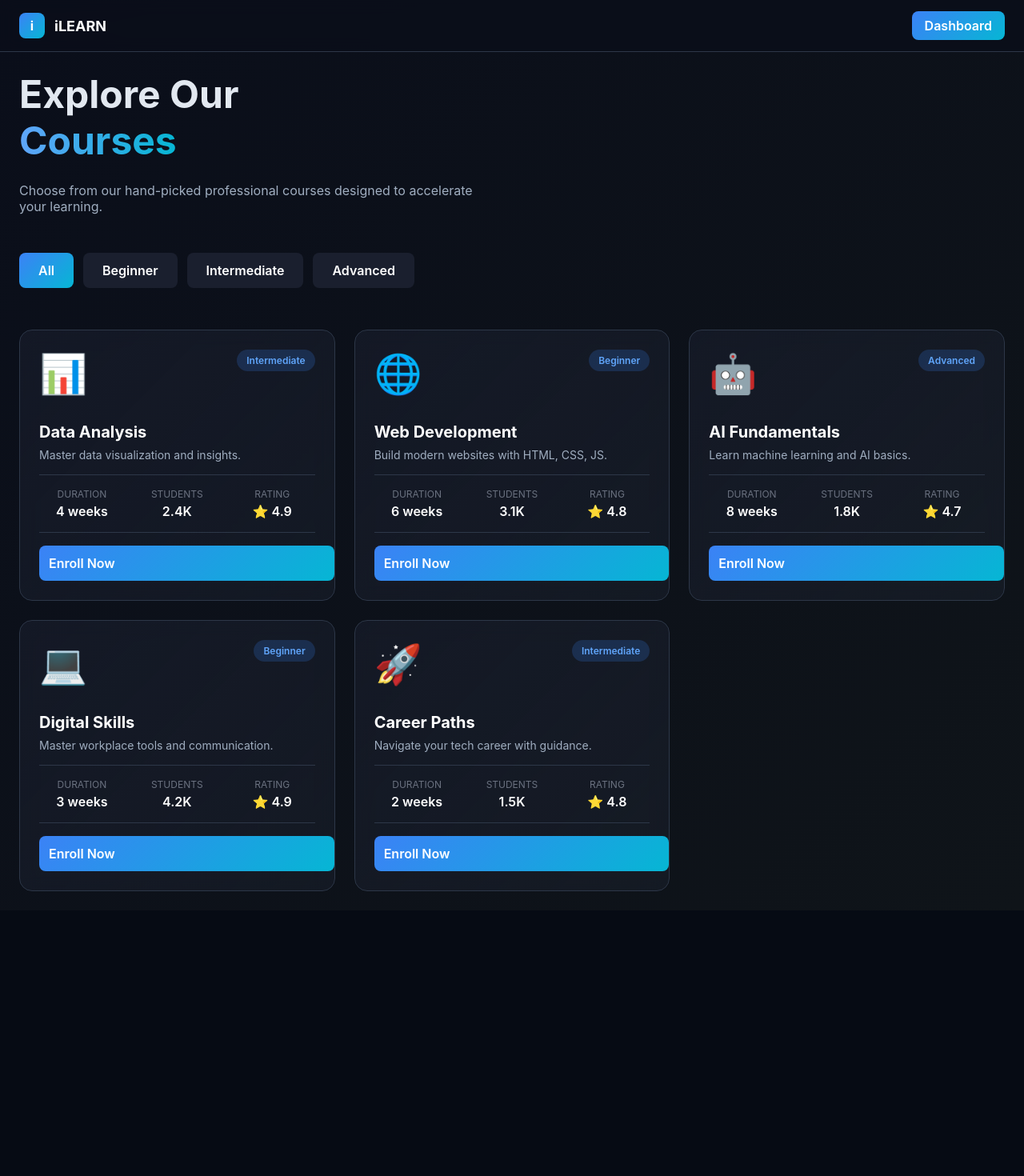
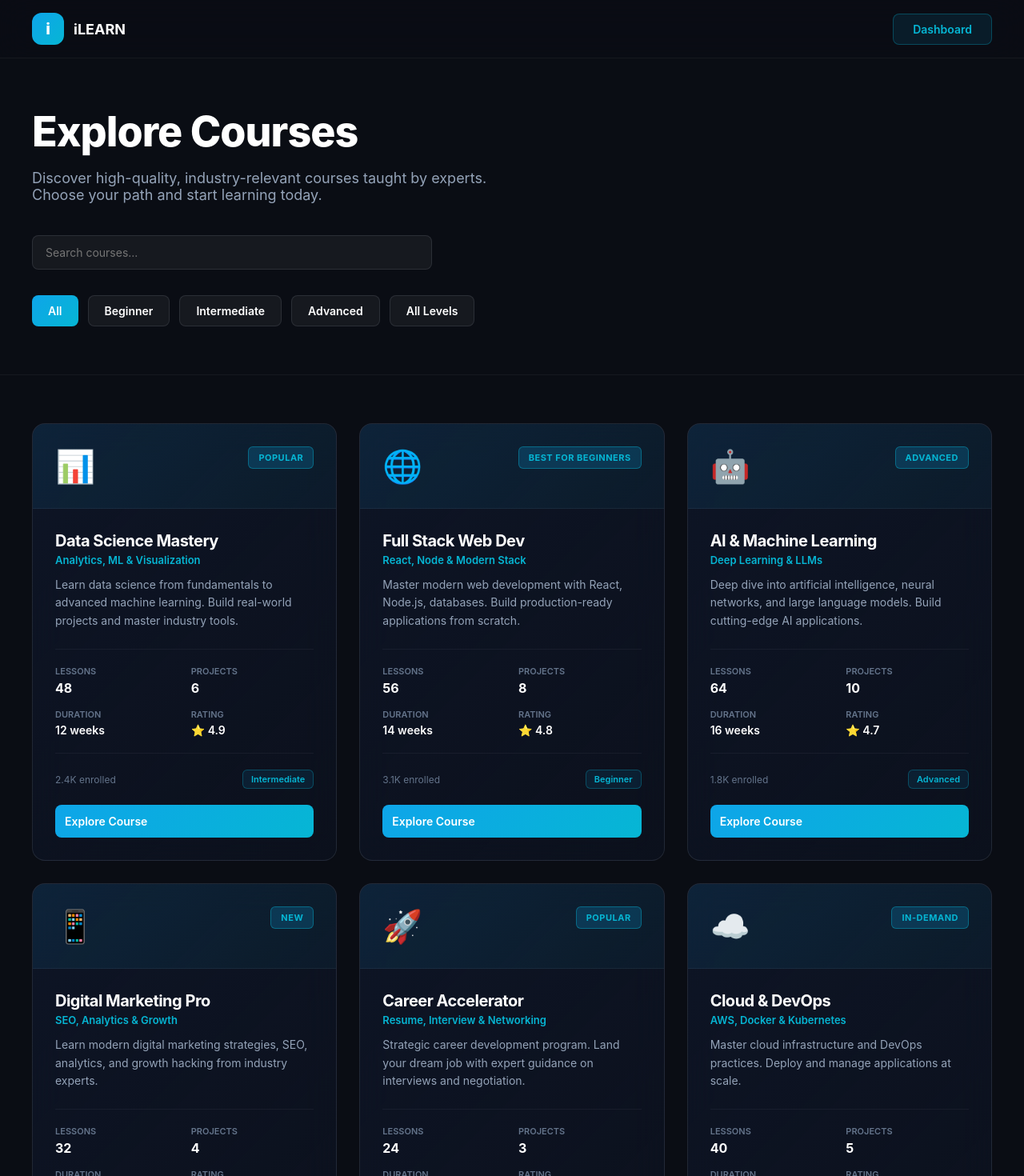
Before and after one commit to emmagreat49-glitch/ilearn-nextjs, a Next.js app: page /courses in a window 1280 px wide. Shown: the top 1470 px of the page at 80% size. Before the commit the page ends 1138 px from the top, so only its background shows below. Built offline with nearby package versions, Linux system fonts and the light colour scheme.

Commit message:
redesign: premium investor-ready saaS aesthetic

```diff
--- a/app/courses/page.tsx
+++ b/app/courses/page.tsx
@@ -2,99 +2,394 @@
 import { useState } from 'react'
 
 const COURSES = [
-  { id: 1, title: 'Data Analysis', desc: 'Master data visualization and insights.', icon: '📊', level: 'Intermediate', duration: '4 weeks', students: '2.4K', rating: 4.9 },
-  { id: 2, title: 'Web Development', desc: 'Build modern websites with HTML, CSS, JS.', icon: '🌐', level: 'Beginner', duration: '6 weeks', students: '3.1K', rating: 4.8 },
-  { id: 3, title: 'AI Fundamentals', desc: 'Learn machine learning and AI basics.', icon: '🤖', level: 'Advanced', duration: '8 weeks', students: '1.8K', rating: 4.7 },
-  { id: 4, title: 'Digital Skills', desc: 'Master workplace tools and communication.', icon: '💻', level: 'Beginner', duration: '3 weeks', students: '4.2K', rating: 4.9 },
-  { id: 5, title: 'Career Paths', desc: 'Navigate your tech career with guidance.', icon: '🚀', level: 'Intermediate', duration: '2 weeks', students: '1.5K', rating: 4.8 },
+  {
+    id: 1,
+    title: 'Data Science Mastery',
+    subtitle: 'Analytics, ML & Visualization',
+    description: 'Learn data science from fundamentals to advanced machine learning. Build real-world projects and master industry tools.',
+    icon: '📊',
+    level: 'Intermediate',
+    duration: '12 weeks',
+    students: '2.4K',
+    rating: 4.9,
+    lessons: 48,
+    projects: 6,
+    badge: 'Popular',
+    color: 'from-blue-600 to-cyan-500',
+  },
+  {
+    id: 2,
+    title: 'Full Stack Web Dev',
+    subtitle: 'React, Node & Modern Stack',
+    description: 'Master modern web development with React, Node.js, databases. Build production-ready applications from scratch.',
+    icon: '🌐',
+    level: 'Beginner',
+    duration: '14 weeks',
+    students: '3.1K',
+    rating: 4.8,
+    lessons: 56,
+    projects: 8,
+    badge: 'Best for Beginners',
+    color: 'from-purple-600 to-pink-500',
+  },
+  {
+    id: 3,
+    title: 'AI & Machine Learning',
+    subtitle: 'Deep Learning & LLMs',
+    description: 'Deep dive into artificial intelligence, neural networks, and large language models. Build cutting-edge AI applications.',
+    icon: '🤖',
+    level: 'Advanced',
+    duration: '16 weeks',
+    students: '1.8K',
+    rating: 4.7,
+    lessons: 64,
+    projects: 10,
+    badge: 'Advanced',
+    color: 'from-green-600 to-emerald-500',
+  },
+  {
+    id: 4,
+    title: 'Digital Marketing Pro',
+    subtitle: 'SEO, Analytics & Growth',
+    description: 'Learn modern digital marketing strategies, SEO, analytics, and growth hacking from industry experts.',
+    icon: '📱',
+    level: 'Beginner',
+    duration: '8 weeks',
+    students: '4.2K',
+    rating: 4.9,
+    lessons: 32,
+    projects: 4,
+    badge: 'New',
+    color: 'from-orange-600 to-red-500',
+  },
+  {
+    id: 5,
+    title: 'Career Accelerator',
+    subtitle: 'Resume, Interview & Networking',
+    description: 'Strategic career development program. Land your dream job with expert guidance on interviews and negotiation.',
+    icon: '🚀',
+    level: 'All Levels',
+    duration: '6 weeks',
+    students: '1.5K',
+    rating: 4.8,
+    lessons: 24,
+    projects: 3,
+    badge: 'Popular',
+    color: 'from-indigo-600 to-blue-500',
+  },
+  {
+    id: 6,
+    title: 'Cloud & DevOps',
+    subtitle: 'AWS, Docker & Kubernetes',
+    description: 'Master cloud infrastructure and DevOps practices. Deploy and manage applications at scale.',
+    icon: '☁️',
+    level: 'Intermediate',
+    duration: '10 weeks',
+    students: '1.2K',
+    rating: 4.8,
+    lessons: 40,
+    projects: 5,
+    badge: 'In-Demand',
+    color: 'from-yellow-600 to-orange-500',
+  },
 ]
 
 export default function CoursesPage() {
-  const [level, setLevel] = useState('All')
-  const filtered = level === 'All' ? COURSES : COURSES.filter(c => c.level === level)
+  const [selectedLevel, setSelectedLevel] = useState('All')
+  const [searchQuery, setSearchQuery] = useState('')
+  const levels = ['All', 'Beginner', 'Intermediate', 'Advanced', 'All Levels']
 
-  const styles = {
-    container: { maxWidth: '1280px', margin: '0 auto', padding: '24px' },
-    header: { fontSize: '48px', fontWeight: 'bold', marginBottom: '24px', lineHeight: '1.2' },
-    gradient: { background: 'linear-gradient(90deg, #60a5fa, #06b6d4)', WebkitBackgroundClip: 'text', WebkitTextFillColor: 'transparent' },
-    filterBtn: (active: boolean) => ({ padding: '12px 24px', borderRadius: '8px', border: 'none', cursor: 'pointer', fontWeight: '600', background: active ? 'linear-gradient(135deg, #3b82f6, #06b6d4)' : '#1a1f2e', color: 'white', marginRight: '12px', marginBottom: '12px' }),
-    grid: { display: 'grid', gridTemplateColumns: 'repeat(auto-fit, minmax(300px, 1fr))', gap: '24px', marginTop: '40px' },
-    card: { borderRadius: '16px', border: '1px solid #2d3748', background: 'linear-gradient(135deg, rgba(26, 31, 46, 0.6), rgba(37, 45, 61, 0.3))', padding: '24px', backdropFilter: 'blur(10px)', transition: 'all 0.3s', cursor: 'pointer' },
-    icon: { fontSize: '48px', marginBottom: '16px' },
-    title: { fontSize: '20px', fontWeight: '700', marginBottom: '8px', color: '#fff' },
-    desc: { fontSize: '14px', color: '#a0aec0', marginBottom: '16px' },
-    stats: { display: 'grid', gridTemplateColumns: '1fr 1fr 1fr', gap: '12px', paddingTop: '16px', paddingBottom: '16px', borderTop: '1px solid #2d3748', borderBottom: '1px solid #2d3748', marginBottom: '16px' },
-    stat: { textAlign: 'center' as const },
-    statLabel: { fontSize: '12px', color: '#6b7280', marginBottom: '4px' },
-    statValue: { fontSize: '16px', fontWeight: '600', color: '#fff' },
-    btn: { width: '100%', padding: '12px', background: 'linear-gradient(135deg, #3b82f6, #06b6d4)', color: 'white', border: 'none', borderRadius: '8px', fontWeight: '600', cursor: 'pointer' },
-  }
+  const filtered = COURSES.filter(course => {
+    const levelMatch = selectedLevel === 'All' || course.level === selectedLevel
+    const searchMatch = course.title.toLowerCase().includes(searchQuery.toLowerCase()) ||
+                       course.subtitle.toLowerCase().includes(searchQuery.toLowerCase())
+    return levelMatch && searchMatch
+  })
 
   return (
-    <div style={{ minHeight: '100vh', background: 'linear-gradient(135deg, #0a0e1a, #0f1419)' }}>
-      {/* Nav */}
-      <div style={{ position: 'sticky', top: 0, borderBottom: '1px solid #2d3748', backdropFilter: 'blur(10px)', background: 'rgba(10, 14, 26, 0.8)', zIndex: 50 }}>
-        <div style={{ maxWidth: '1280px', margin: '0 auto', padding: '0 24px', height: '64px', display: 'flex', justifyContent: 'space-between', alignItems: 'center' }}>
-          <div style={{ display: 'flex', alignItems: 'center', gap: '12px' }}>
-            <div style={{ width: '32px', height: '32px', borderRadius: '8px', background: 'linear-gradient(135deg, #3b82f6, #06b6d4)', display: 'flex', alignItems: 'center', justifyContent: 'center', fontWeight: '700', fontSize: '16px', color: 'white' }}>i</div>
-            <span style={{ fontSize: '18px', fontWeight: '700', color: 'white' }}>iLEARN</span>
+    <div style={{ background: '#0a0d14', color: '#fff', minHeight: '100vh', fontFamily: '"Inter", -apple-system, sans-serif' }}>
+      {/* Navigation */}
+      <nav style={{
+        position: 'sticky',
+        top: 0,
+        zIndex: 100,
+        background: 'rgba(10, 13, 20, 0.7)',
+        backdropFilter: 'blur(20px)',
+        borderBottom: '1px solid rgba(255, 255, 255, 0.05)',
+        padding: '16px 0',
+      }}>
+        <div style={{ maxWidth: '1400px', margin: '0 auto', padding: '0 40px', display: 'flex', justifyContent: 'space-between', alignItems: 'center' }}>
+          <a href="/" style={{ display: 'flex', alignItems: 'center', gap: '12px', textDecoration: 'none', color: 'white' }}>
+            <div style={{
+              width: '40px',
+              height: '40px',
+              background: 'linear-gradient(135deg, #0ea5e9 0%, #06b6d4 100%)',
+              borderRadius: '12px',
+              display: 'flex',
+              alignItems: 'center',
+              justifyContent: 'center',
+              fontWeight: '800',
+              fontSize: '20px',
+            }}>i</div>
+            <span style={{ fontSize: '18px', fontWeight: '700' }}>iLEARN</span>
+          </a>
+          <div style={{ display: 'flex', gap: '16px', alignItems: 'center' }}>
+            <a href="/dashboard" style={{
+              padding: '10px 24px',
+              background: 'rgba(14, 165, 233, 0.1)',
+              border: '1px solid rgba(6, 182, 212, 0.3)',
+              borderRadius: '8px',
+              color: '#06b6d4',
+              fontWeight: '600',
+              cursor: 'pointer',
+              fontSize: '14px',
+              textDecoration: 'none',
+              transition: 'all 0.3s',
+            }}>
+              Dashboard
+            </a>
           </div>
-          <button style={{ padding: '8px 16px', borderRadius: '8px', background: 'linear-gradient(135deg, #3b82f6, #06b6d4)', color: 'white', border: 'none', fontWeight: '600', cursor: 'pointer' }}>Dashboard</button>
+        </div>
+      </nav>
+
+      {/* Header */}
+      <div style={{ padding: '60px 40px', maxWidth: '1400px', margin: '0 auto', borderBottom: '1px solid rgba(255, 255, 255, 0.05)' }}>
+        <h1 style={{ fontSize: '52px', fontWeight: '800', marginBottom: '16px', letterSpacing: '-1px' }}>
+          Explore Courses
+        </h1>
+        <p style={{ fontSize: '18px', color: '#94a3b8', marginBottom: '40px', maxWidth: '600px' }}>
+          Discover high-quality, industry-relevant courses taught by experts. Choose your path and start learning today.
+        </p>
+
+        {/* Search */}
+        <div style={{
+          position: 'relative',
+          maxWidth: '500px',
+          marginBottom: '32px',
+        }}>
+          <input
+            type="text"
+            placeholder="Search courses..."
+            value={searchQuery}
+            onChange={(e) => setSearchQuery(e.target.value)}
+            style={{
+              width: '100%',
+              padding: '12px 16px',
+              background: 'rgba(255, 255, 255, 0.05)',
+              border: '1px solid rgba(226, 232, 240, 0.1)',
+              borderRadius: '8px',
+              color: 'white',
+              fontSize: '14px',
+              fontFamily: 'inherit',
+              transition: 'all 0.3s',
+              outline: 'none',
+            }}
+            onFocus={(e) => {
+              e.currentTarget.style.background = 'rgba(255, 255, 255, 0.08)'
+              e.currentTarget.style.borderColor = 'rgba(6, 182, 212, 0.4)'
+            }}
+            onBlur={(e) => {
+              e.currentTarget.style.background = 'rgba(255, 255, 255, 0.05)'
+              e.currentTarget.style.borderColor = 'rgba(226, 232, 240, 0.1)'
+            }}
+          />
+        </div>
+
+        {/* Filters */}
+        <div style={{ display: 'flex', gap: '12px', flexWrap: 'wrap' }}>
+          {levels.map(level => (
+            <button
+              key={level}
+              onClick={() => setSelectedLevel(level)}
+              style={{
+                padding: '10px 20px',
+                background: selectedLevel === level ? 'linear-gradient(135deg, #0ea5e9 0%, #06b6d4 100%)' : 'rgba(255, 255, 255, 0.05)',
+                border: selectedLevel === level ? 'none' : '1px solid rgba(226, 232, 240, 0.1)',
+                borderRadius: '8px',
+                color: 'white',
+                fontWeight: '600',
+                fontSize: '14px',
+                cursor: 'pointer',
+                transition: 'all 0.3s',
+              }}
+              onMouseEnter={(e) => {
+                if (selectedLevel !== level) {
+                  e.currentTarget.style.background = 'rgba(255, 255, 255, 0.1)'
+                }
+              }}
+              onMouseLeave={(e) => {
+                if (selectedLevel !== level) {
+                  e.currentTarget.style.background = 'rgba(255, 255, 255, 0.05)'
+                }
+              }}
+            >
+              {level}
+            </button>
+          ))}
         </div>
       </div>
 
-      {/* Main */}
-      <div style={styles.container}>
+      {/* Courses Grid */}
+      <div style={{ padding: '60px 40px', maxWidth: '1400px', margin: '0 auto' }}>
+        {filtered.length > 0 ? (
+          <div style={{
+            display: 'grid',
+            gridTemplateColumns: 'repeat(auto-fill, minmax(360px, 1fr))',
+            gap: '28px',
+          }}>
+            {filtered.map(course => (
+              <div
+                key={course.id}
+                style={{
+                  background: 'linear-gradient(135deg, rgba(15, 23, 42, 0.8) 0%, rgba(15, 23, 42, 0.4) 100%)',
+                  border: '1px solid rgba(226, 232, 240, 0.1)',
+                  borderRadius: '16px',
+                  backdropFilter: 'blur(20px)',
+                  overflow: 'hidden',
+                  transition: 'all 0.3s',
+                  cursor: 'pointer',
+                  display: 'flex',
+                  flexDirection: 'column',
+                }}
+                onMouseEnter={(e) => {
+                  e.currentTarget.style.borderColor = 'rgba(6, 182, 212, 0.5)'
+                  e.currentTarget.style.transform = 'translateY(-8px)'
+                  e.currentTarget.style.boxShadow = '0 20px 40px rgba(6, 182, 212, 0.1)'
+                }}
+                onMouseLeave={(e) => {
+                  e.currentTarget.style.borderColor = 'rgba(226, 232, 240, 0.1)'
+                  e.currentTarget.style.transform = 'translateY(0)'
+                  e.currentTarget.style.boxShadow = 'none'
+                }}
+              >
                 {/* Header */}
-        <div style={{ marginBottom: '48px' }}>
-          <h1 style={styles.header}>
-            Explore Our <br />
-            <span style={styles.gradient}>Courses</span>
-          </h1>
-          <p style={{ color: '#a0aec0', fontSize: '16px', maxWidth: '600px', marginTop: '16px' }}>
-            Choose from our hand-picked professional courses designed to accelerate your learning.
-          </p>
+                <div style={{
+                  padding: '28px',
+                  background: `linear-gradient(135deg, rgba(14, 165, 233, 0.1) 0%, rgba(6, 182, 212, 0.05) 100%)`,
+                  borderBottom: '1px solid rgba(226, 232, 240, 0.05)',
+                  display: 'flex',
+                  justifyContent: 'space-between',
+                  alignItems: 'flex-start',
+                }}>
+                  <div style={{ fontSize: '40px' }}>{course.icon}</div>
+                  {course.badge && (
+                    <span style={{
+                      padding: '6px 12px',
+                      background: 'rgba(14, 165, 233, 0.2)',
+                      border: '1px solid rgba(6, 182, 212, 0.4)',
+                      borderRadius: '6px',
+                      fontSize: '11px',
+                      fontWeight: '700',
+                      color: '#06b6d4',
+                      textTransform: 'uppercase',
+                      letterSpacing: '0.5px',
+                    }}>
+                      {course.badge}
+                    </span>
+                  )}
                 </div>
 
-        {/* Filters */}
-        <div style={{ marginBottom: '40px' }}>
-          {['All', 'Beginner', 'Intermediate', 'Advanced'].map(l => (
-            <button key={l} onClick={() => setLevel(l)} style={styles.filterBtn(level === l)}>
-              {l}
-            </button>
-          ))}
+                {/* Content */}
+                <div style={{ padding: '28px', flex: 1, display: 'flex', flexDirection: 'column' }}>
+                  <h3 style={{ fontSize: '20px', fontWeight: '700', marginBottom: '4px', letterSpacing: '-0.5px' }}>
+                    {course.title}
+                  </h3>
+                  <p style={{ fontSize: '13px', color: '#06b6d4', fontWeight: '600', marginBottom: '12px' }}>
+                    {course.subtitle}
+                  </p>
+                  <p style={{ fontSize: '14px', color: '#94a3b8', lineHeight: '1.6', marginBottom: '24px', flex: 1 }}>
+                    {course.description}
+                  </p>
+
+                  {/* Stats Grid */}
+                  <div style={{
+                    display: 'grid',
+                    gridTemplateColumns: '1fr 1fr',
+                    gap: '16px',
+                    paddingTop: '20px',
+                    paddingBottom: '20px',
+                    borderTop: '1px solid rgba(226, 232, 240, 0.05)',
+                    borderBottom: '1px solid rgba(226, 232, 240, 0.05)',
+                  }}>
+                    <div>
+                      <div style={{ fontSize: '11px', color: '#64748b', fontWeight: '600', marginBottom: '4px', textTransform: 'uppercase' }}>
+                        Lessons
+                      </div>
+                      <div style={{ fontSize: '16px', fontWeight: '700' }}>{course.lessons}</div>
+                    </div>
+                    <div>
+                      <div style={{ fontSize: '11px', color: '#64748b', fontWeight: '600', marginBottom: '4px', textTransform: 'uppercase' }}>
+                        Projects
+                      </div>
+                      <div style={{ fontSize: '16px', fontWeight: '700' }}>{course.projects}</div>
+                    </div>
+                    <div>
+                      <div style={{ fontSize: '11px', color: '#64748b', fontWeight: '600', marginBottom: '4px', textTransform: 'uppercase' }}>
+                        Duration
+                      </div>
+                      <div style={{ fontSize: '14px', fontWeight: '600' }}>{course.duration}</div>
+                    </div>
+                    <div>
+                      <div style={{ fontSize: '11px', color: '#64748b', fontWeight: '600', marginBottom: '4px', textTransform: 'uppercase' }}>
+                        Rating
+                      </div>
+                      <div style={{ fontSize: '14px', fontWeight: '600' }}>⭐ {course.rating}</div>
+                    </div>
                   </div>
 
-        {/* Grid */}
-        <div style={styles.grid}>
-          {filtered.map(course => (
-            <div key={course.id} style={styles.card}>
-              <div style={{ display: 'flex', justifyContent: 'space-between', alignItems: 'flex-start', marginBottom: '16px' }}>
-                <div style={styles.icon}>{course.icon}</div>
-                <span style={{ background: 'rgba(59, 130, 246, 0.2)', color: '#60a5fa', padding: '6px 12px', borderRadius: '20px', fontSize: '12px', fontWeight: '600' }}>
+                  {/* Meta */}
+                  <div style={{
+                    display: 'flex',
+                    justifyContent: 'space-between',
+                    alignItems: 'center',
+                    marginTop: '20px',
+                    paddingBottom: '20px',
+                  }}>
+                    <span style={{ fontSize: '12px', color: '#64748b' }}>{course.students} enrolled</span>
+                    <span style={{
+                      padding: '4px 10px',
+                      background: 'rgba(14, 165, 233, 0.1)',
+                      border: '1px solid rgba(6, 182, 212, 0.3)',
+                      borderRadius: '6px',
+                      fontSize: '11px',
+                      fontWeight: '600',
+                      color: '#06b6d4',
+                    }}>
                       {course.level}
                     </span>
                   </div>
-              <h3 style={styles.title}>{course.title}</h3>
-              <p style={styles.desc}>{course.desc}</p>
-              <div style={styles.stats}>
-                <div style={styles.stat}>
-                  <div style={styles.statLabel}>DURATION</div>
-                  <div style={styles.statValue}>{course.duration}</div>
+
+                  {/* Button */}
+                  <button
+                    style={{
+                      padding: '12px',
+                      background: 'linear-gradient(135deg, #0ea5e9 0%, #06b6d4 100%)',
+                      border: 'none',
+                      borderRadius: '8px',
+                      color: 'white',
+                      fontWeight: '600',
+                      fontSize: '14px',
+                      cursor: 'pointer',
+                      transition: 'all 0.3s',
+                    }}
+                    onMouseEnter={(e) => {
+                      e.currentTarget.style.transform = 'translateY(-1px)'
+                    }}
+                    onMouseLeave={(e) => {
+                      e.currentTarget.style.transform = 'translateY(0)'
+                    }}
+                  >
+                    Explore Course
+                  </button>
                 </div>
-                <div style={styles.stat}>
-                  <div style={styles.statLabel}>STUDENTS</div>
-                  <div style={styles.statValue}>{course.students}</div>
-                </div>
-                <div style={styles.stat}>
-                  <div style={styles.statLabel}>RATING</div>
-                  <div style={styles.statValue}>⭐ {course.rating}</div>
-                </div>
-              </div>
-              <button style={styles.btn}>Enroll Now</button>
               </div>
             ))}
           </div>
+        ) : (
+          <div style={{ textAlign: 'center', padding: '60px 40px' }}>
+            <p style={{ fontSize: '16px', color: '#94a3b8' }}>No courses found matching your search.</p>
+          </div>
+        )}
       </div>
     </div>
   )
```
Lines whose indentation alone changed are shown as unchanged.
